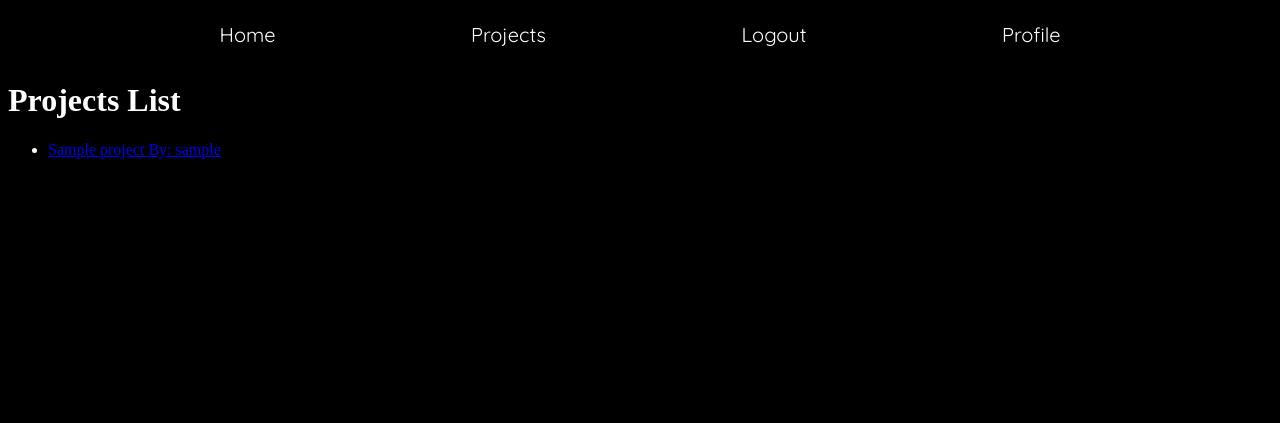
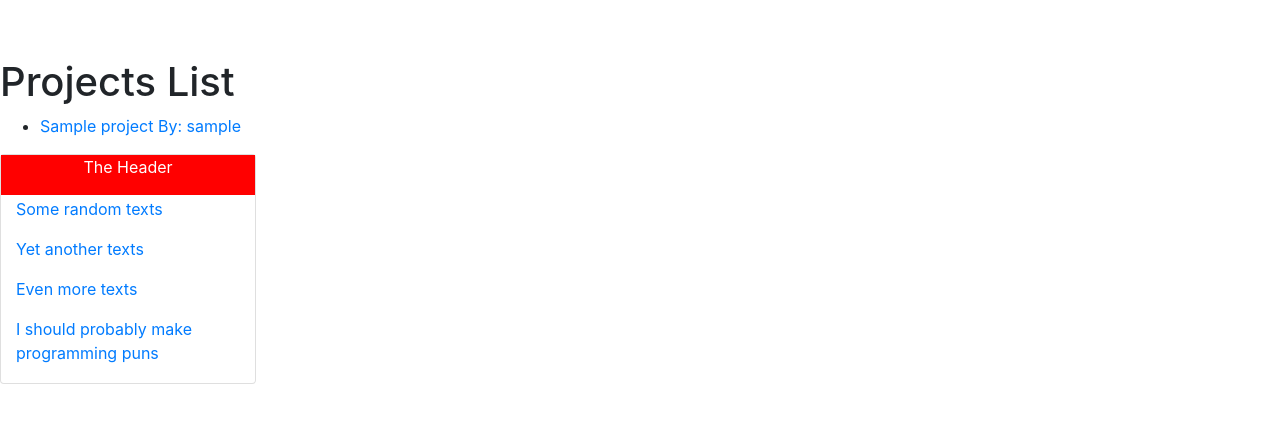
Before and after one commit to Nlopez4/dev_collect, a Django app: page /project/ in a window 1280 px wide. Shown: the top 423 px of the page. Run offline with Django 3.2, Linux system fonts and the light colour scheme; a user stored in the database is signed in; tables that the repository leaves empty hold one stand-in row (values such as "Sample post"); some libraries are stand-ins or nearby versions.

Commit message:
project cards on project list page

```diff
--- a/main_app/static/styles/main.css
+++ b/main_app/static/styles/main.css
@@ -64,3 +64,23 @@ body {
   border-radius: 40px;
   display: flex;
 }
+
+
+/* PROJECT CARDS */
+.card {
+  width: 20%;
+  display: flex;
+  flex-direction: column;
+  border: 1px red solid;
+}
+
+.header {
+  height: 20%;
+  background: red;
+  color: white;
+  text-align: center;
+}
+
+.container {
+  padding: 2px 16px;
+}
--- a/main_app/templates/base.html
+++ b/main_app/templates/base.html
@@ -8,7 +8,11 @@
     <meta name="viewport" content="width=device-width, initial-scale=1.0" />
     <script src="https://code.jquery.com/jquery-3.6.0.min.js" integrity="sha256-/xUj+3OJU5yExlq6GSYGSHk7tPXikynS7ogEvDej/m4=" crossorigin="anonymous"></script>
       <link rel="stylesheet" href='{% static "styles/main.css" %}' />
+<link rel="stylesheet" href="{% static 'css/bootstrap.min.css' %}">
+<link rel="stylesheet" href="{% static 'fa/css/all.min.css' %}">
+<script src="{% static 'js/bootstrap.min.js' %}"></script>
     <script src="{% static 'scripts/main.js' %}" defer></script>
+
 
     <title>dev collect</title>
   </head>
--- a/main_app/templates/project_list.html
+++ b/main_app/templates/project_list.html
@@ -6,4 +6,16 @@
   <li><a href="{% url 'project_detail' project.pk %}"</a>
   {{ project.title }} By: {{ project.profile }} </li>
 </ul>
+<!-- Project Cards -->
+<div class="card">
+        <div class="header">
+            <p>The Header</p>
+        </div>
+            <div class="container">
+            <p>Some random texts</p>
+            <p>Yet another texts</p>
+            <p>Even more texts</p>
+            <p>I should probably make programming puns</p>
+        </div>
+    </div>
 {% endfor %} {% endblock %}
```
